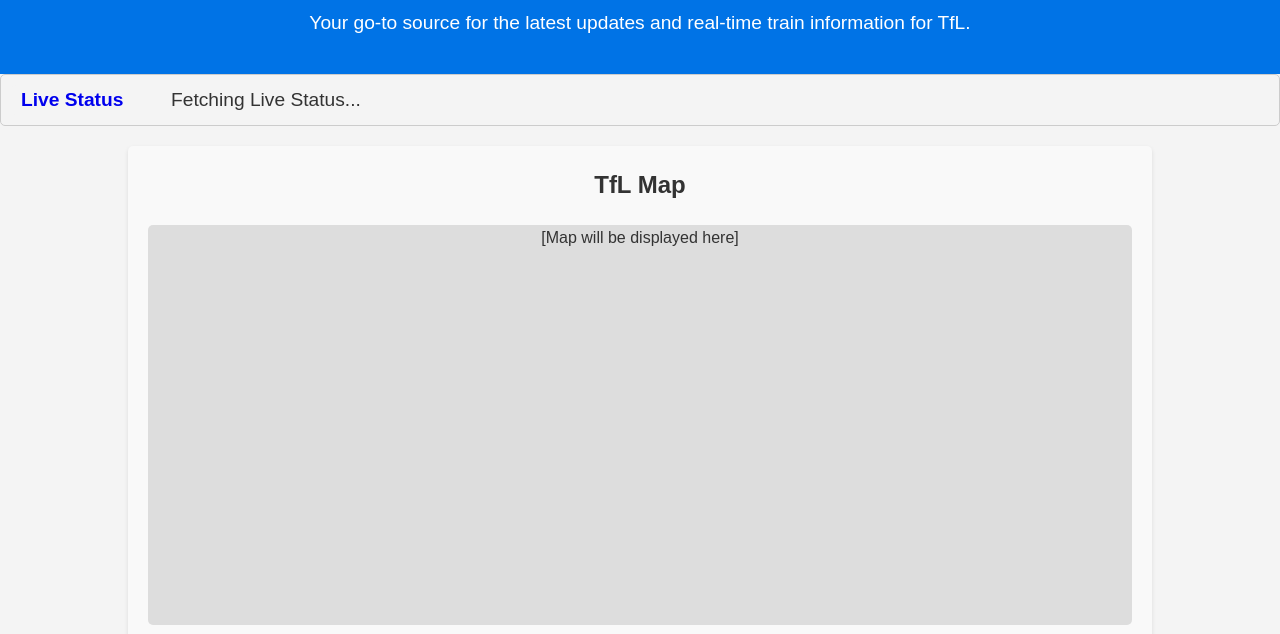
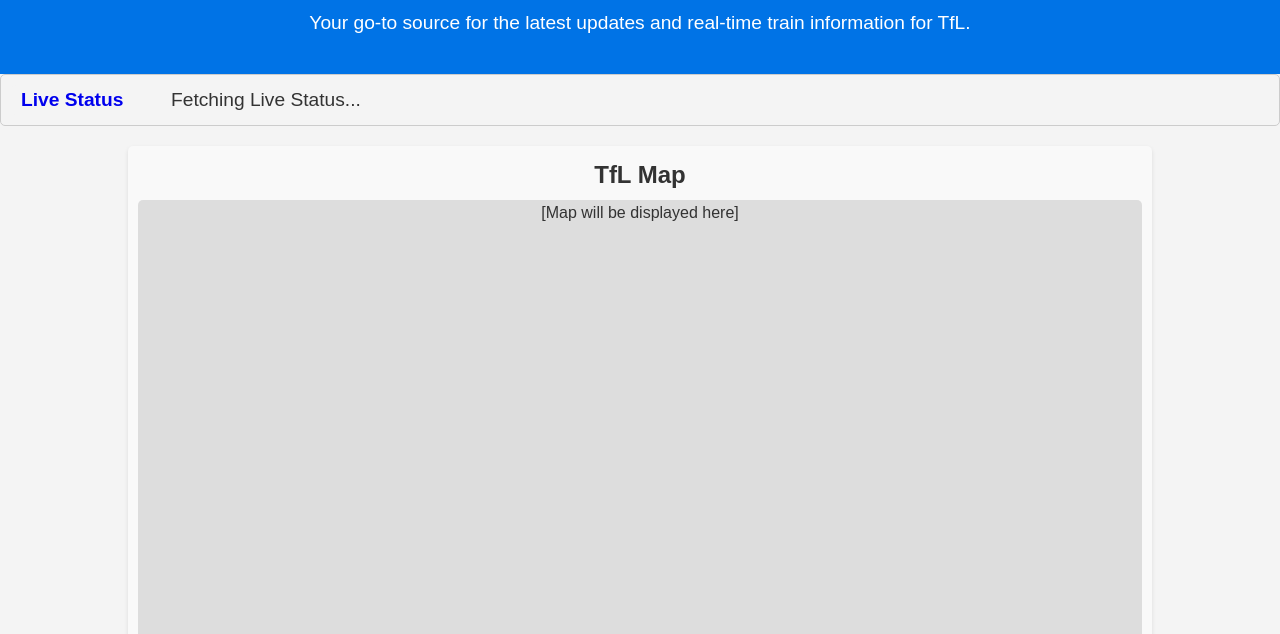
Before and after one commit to trackmytube/trackmytube.github.io, a website: page index.html in a window 1280 px wide. Shown: the part 166-800 px from the top of the page. Drawn offline with Linux system fonts and the light colour scheme; no server answers.

Commit message:
Updated the style of the Map container

```diff
--- a/css/index.css
+++ b/css/index.css
@@ -163,21 +163,21 @@
 }
 
 .map-content {
-    width: 80%; /* Set the width to 80% of the page */
+    width: 80%;
     text-align: center; /* Center the text inside */
     background: #f9f9f9; /* Background color for the map container */
-    padding: 20px; /* Padding inside the container */
+    padding: 10px; /* Padding inside the container */
     border-radius: 5px; /* Rounded corners for the container */
     box-shadow: 0 2px 4px rgba(0,0,0,0.1); /* Optional shadow for better visibility */
 }
 
 .map-content h2 {
     font-weight: bold; /* Make the heading bold */
-    margin-bottom: 20px; /* Space below the heading */
+    margin-bottom: 5px; /* Space below the heading */
 }
 
 #map-placeholder {
     background: #ddd; /* Placeholder background color */
-    height: 400px; /* Set a height for the map placeholder */
+    height: 700px; /* Set a height for the map placeholder */
     border-radius: 5px; /* Rounded corners for the placeholder */
 }
```
